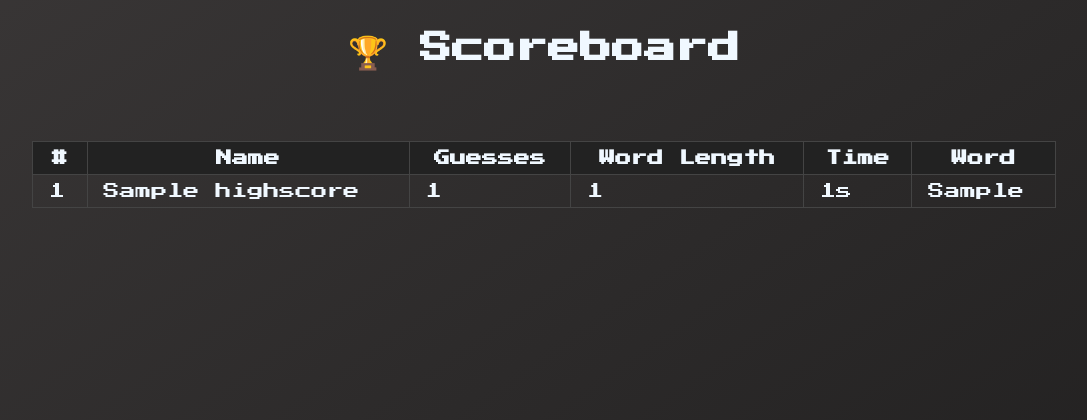
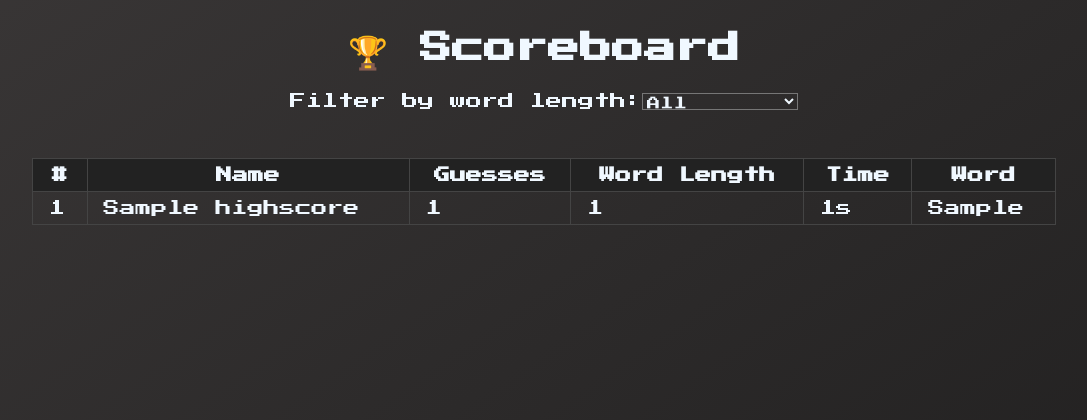
Before and after one commit to EmpyreanMist/retro-wordle, a Node server app: page /scoreboard in a window 1280 px wide. Shown: the part 54-474 px from the top of the page, without its empty margins (96-1183 px from the left). Run offline with Node 20, Linux system fonts and the light colour scheme; tables that the repository leaves empty hold one stand-in row (values such as "Sample post"); some libraries are stand-ins or nearby versions.

Commit message:
Added filtering options in scoreboard based on word length

```diff
--- a/server/public/styles/styles.css
+++ b/server/public/styles/styles.css
@@ -84,3 +84,16 @@ a.active {
   text-decoration: underline;
   text-decoration-color: #28a745;
 }
+
+form {
+  display: flex;
+  justify-content: center;
+}
+
+select {
+  background: none;
+}
+
+option {
+  background-color: #333;
+}
--- a/server/server.js
+++ b/server/server.js
@@ -37,7 +37,14 @@ import HighScore from "./models/Highscore.js";
 
 app.get("/scoreboard", async (req, res) => {
   try {
-    const scores = await HighScore.find().sort({
+    const { length } = req.query;
+    const filter = {};
+
+    if (length) {
+      filter.wordLength = parseInt(length, 10);
+    }
+
+    const scores = await HighScore.find(filter).sort({
       guesses: 1,
       timeInSeconds: 1,
     });
@@ -45,6 +52,7 @@ app.get("/scoreboard", async (req, res) => {
     res.render("scoreboard", {
       scores,
       currentPath: req.path,
+      selectedLength: length,
     });
   } catch (error) {
     console.error("Failed to load scores:", error);
--- a/server/views/scoreboard.ejs
+++ b/server/views/scoreboard.ejs
@@ -38,6 +38,18 @@
         </header>
 
         <h1>🏆 Scoreboard</h1>
+
+        <form method="get" action="/scoreboard">
+          <label for="length">Filter by word length:</label>
+          <select name="length" id="length" onchange="this.form.submit()">
+            <option value="">All</option>
+            <% for (let i = 3; i <= 10; i++) { %>
+              <option value="<%= i %>" <%= selectedLength == i ? "selected" : "" %>>
+                <%= i %> letters
+              </option>
+            <% } %>
+          </select>
+        </form>
 
         <table>
           <thead>
```
